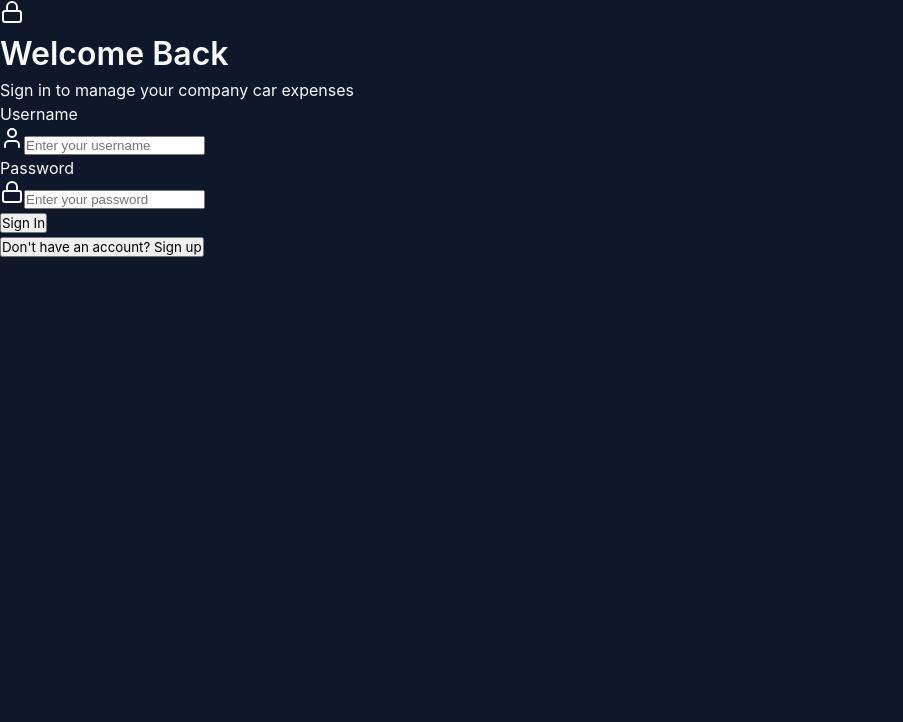
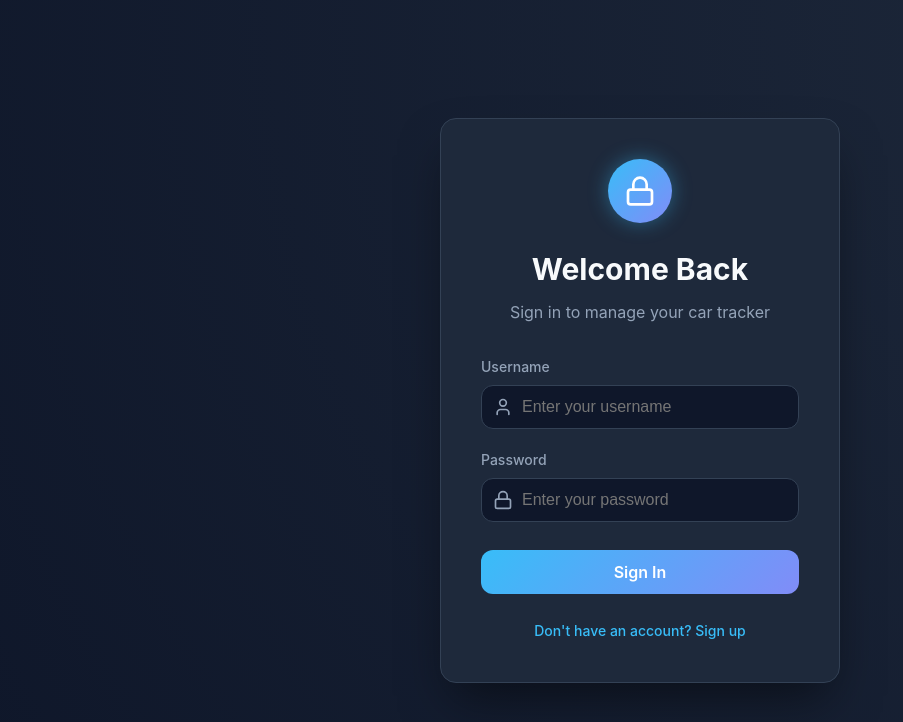
Before and after one commit to radekburda1/my_company_car, a React (Vite) app: page / in a window 1280 px wide. Shown: the top 722 px of the page, without its empty margins (0-903 px from the left). Built offline with nearby package versions, Linux system fonts and the light colour scheme.

Commit message:
fix login screen styles

```diff
--- /dev/null
+++ b/src/components/Login.css
@@ -0,0 +1,155 @@
+.login-container {
+  min-height: 100vh;
+  display: flex;
+  align-items: center;
+  justify-content: center;
+  padding: 1rem;
+  background: radial-gradient(circle at top right, #1e293b, #0f172a);
+}
+
+.login-card {
+  background-color: var(--bg-card);
+  border: 1px solid var(--border-color);
+  border-radius: var(--radius-lg);
+  padding: 2.5rem;
+  width: 100%;
+  max-width: 400px;
+  box-shadow: 0 25px 50px -12px rgba(0, 0, 0, 0.5);
+  animation: fadeIn 0.6s ease-out;
+}
+
+@keyframes fadeIn {
+  from { opacity: 0; transform: translateY(20px); }
+  to { opacity: 1; transform: translateY(0); }
+}
+
+.login-header {
+  text-align: center;
+  margin-bottom: 2rem;
+}
+
+.login-icon-wrapper {
+  background: var(--accent-gradient);
+  width: 64px;
+  height: 64px;
+  border-radius: 50%;
+  display: flex;
+  align-items: center;
+  justify-content: center;
+  margin: 0 auto 1.5rem;
+  box-shadow: 0 0 20px rgba(56, 189, 248, 0.4);
+}
+
+.login-icon {
+  color: white;
+}
+
+.login-title {
+  font-size: 1.875rem;
+  font-weight: 700;
+  color: var(--text-primary);
+  margin-bottom: 0.5rem;
+}
+
+.login-subtitle {
+  color: var(--text-secondary);
+  font-size: 1rem;
+}
+
+.login-error {
+  background-color: rgba(248, 113, 113, 0.1);
+  border: 1px solid var(--danger);
+  color: var(--danger);
+  padding: 0.75rem 1rem;
+  border-radius: var(--radius-sm);
+  margin-bottom: 1.5rem;
+  font-size: 0.875rem;
+}
+
+.login-form {
+  display: flex;
+  flex-direction: column;
+  gap: 1.25rem;
+}
+
+.login-field {
+  display: flex;
+  flex-direction: column;
+  gap: 0.5rem;
+}
+
+.login-label {
+  font-size: 0.875rem;
+  font-weight: 500;
+  color: var(--text-secondary);
+}
+
+.login-input-wrapper {
+  position: relative;
+}
+
+.login-input-icon {
+  position: absolute;
+  left: 0.75rem;
+  top: 50%;
+  transform: translateY(-50%);
+  color: var(--text-secondary);
+  pointer-events: none;
+}
+
+.login-input {
+  width: 100%;
+  background-color: #0f172a;
+  border: 1px solid var(--border-color);
+  border-radius: var(--radius-md);
+  padding: 0.75rem 1rem 0.75rem 2.5rem;
+  color: var(--text-primary);
+  font-size: 1rem;
+  transition: all 0.2s;
+}
+
+.login-input:focus {
+  outline: none;
+  border-color: var(--accent-primary);
+  box-shadow: 0 0 0 2px rgba(56, 189, 248, 0.2);
+}
+
+.login-button {
+  background: var(--accent-gradient);
+  color: white;
+  border: none;
+  border-radius: var(--radius-md);
+  padding: 0.75rem;
+  font-size: 1rem;
+  font-weight: 600;
+  cursor: pointer;
+  transition: all 0.2s;
+  margin-top: 0.5rem;
+}
+
+.login-button:hover {
+  transform: translateY(-2px);
+  box-shadow: 0 10px 15px -3px rgba(56, 189, 248, 0.3);
+}
+
+.login-button:active {
+  transform: translateY(0);
+}
+
+.login-footer {
+  margin-top: 1.5rem;
+  text-align: center;
+}
+
+.login-toggle-btn {
+  background: none;
+  border: none;
+  color: var(--accent-primary);
+  font-size: 0.875rem;
+  font-weight: 500;
+  cursor: pointer;
+}
+
+.login-toggle-btn:hover {
+  text-decoration: underline;
+}
--- a/src/components/Login.tsx
+++ b/src/components/Login.tsx
@@ -1,6 +1,8 @@
 import React, { useState } from 'react';
 import { useAuth } from '../context/AuthContext';
 import { Lock, User } from 'lucide-react';
+
+import './Login.css';
 
 const Login: React.FC = () => {
   const [isLogin, setIsLogin] = useState(true);
@@ -37,55 +39,55 @@ const Login: React.FC = () => {
   };
 
   return (
-    <div className="min-h-screen bg-slate-50 flex items-center justify-center p-4">
-      <div className="bg-white p-8 rounded-xl shadow-lg w-full max-w-md">
-        <div className="text-center mb-8">
-          <div className="bg-blue-100 p-3 rounded-full w-16 h-16 flex items-center justify-center mx-auto mb-4">
-            <Lock className="w-8 h-8 text-blue-600" />
+    <div className="login-container">
+      <div className="login-card">
+        <div className="login-header">
+          <div className="login-icon-wrapper">
+            <Lock className="login-icon" size={32} />
           </div>
-          <h1 className="text-2xl font-bold text-slate-800">
+          <h1 className="login-title">
             {isLogin ? 'Welcome Back' : 'Create Account'}
           </h1>
-          <p className="text-slate-500 mt-2">
-            {isLogin ? 'Sign in to manage your company car expenses' : 'Sign up to get started'}
+          <p className="login-subtitle">
+            {isLogin ? 'Sign in to manage your car tracker' : 'Sign up to get started today'}
           </p>
         </div>
 
         {error && (
-          <div className="bg-red-50 text-red-600 p-3 rounded-lg mb-6 text-sm">
+          <div className="login-error">
             {error}
           </div>
         )}
 
-        <form onSubmit={handleSubmit} className="space-y-4">
-          <div>
-            <label className="block text-sm font-medium text-slate-700 mb-1">
+        <form onSubmit={handleSubmit} className="login-form">
+          <div className="login-field">
+            <label className="login-label">
               Username
             </label>
-            <div className="relative">
-              <User className="absolute left-3 top-1/2 -translate-y-1/2 w-5 h-5 text-slate-400" />
+            <div className="login-input-wrapper">
+              <User className="login-input-icon" size={20} />
               <input
                 type="text"
                 value={username}
                 onChange={(e) => setUsername(e.target.value)}
-                className="w-full pl-10 pr-4 py-2 border border-slate-200 rounded-lg focus:outline-none focus:ring-2 focus:ring-blue-500 focus:border-transparent"
+                className="login-input"
                 placeholder="Enter your username"
                 required
               />
             </div>
           </div>
 
-          <div>
-            <label className="block text-sm font-medium text-slate-700 mb-1">
+          <div className="login-field">
+            <label className="login-label">
               Password
             </label>
-            <div className="relative">
-              <Lock className="absolute left-3 top-1/2 -translate-y-1/2 w-5 h-5 text-slate-400" />
+            <div className="login-input-wrapper">
+              <Lock className="login-input-icon" size={20} />
               <input
                 type="password"
                 value={password}
                 onChange={(e) => setPassword(e.target.value)}
-                className="w-full pl-10 pr-4 py-2 border border-slate-200 rounded-lg focus:outline-none focus:ring-2 focus:ring-blue-500 focus:border-transparent"
+                className="login-input"
                 placeholder="Enter your password"
                 required
               />
@@ -94,16 +96,16 @@ const Login: React.FC = () => {
 
           <button
             type="submit"
-            className="w-full bg-blue-600 hover:bg-blue-700 text-white font-medium py-2 px-4 rounded-lg transition-colors duration-200"
+            className="login-button"
           >
             {isLogin ? 'Sign In' : 'Sign Up'}
           </button>
         </form>
 
-        <div className="mt-6 text-center">
+        <div className="login-footer">
           <button
             onClick={() => setIsLogin(!isLogin)}
-            className="text-blue-600 hover:text-blue-700 text-sm font-medium"
+            className="login-toggle-btn"
           >
             {isLogin ? "Don't have an account? Sign up" : 'Already have an account? Sign in'}
           </button>
```
